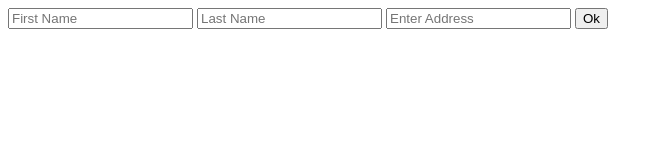
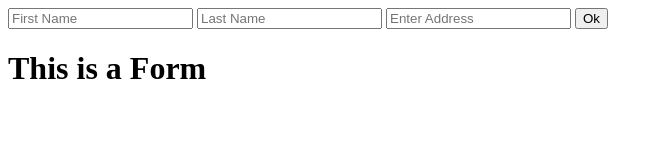
Before and after one commit to shivamsingh-git-codes/Forms, a plain HTML site: page index.html in a window 1280 px wide. Shown: the whole page, without its empty margins (0-663 px from the left). Drawn offline with Linux system fonts and the light colour scheme.

Commit message:
Update index.html

```diff
--- a/index.html
+++ b/index.html
@@ -11,6 +11,7 @@
        <input type="text" placeholder="Last Name">
        <input type="text" placeholder="Enter Address">
        <input type="submit" value="Ok" >
+       <h1>This is a Form</h1>
     </form>
 </body>
 </html>
```
